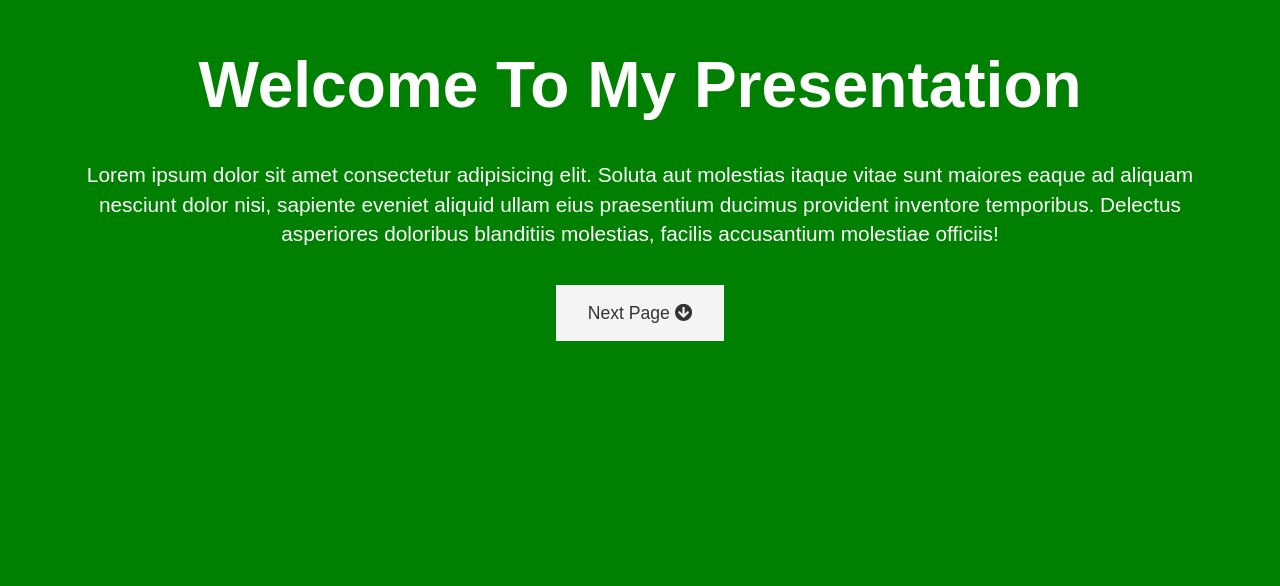
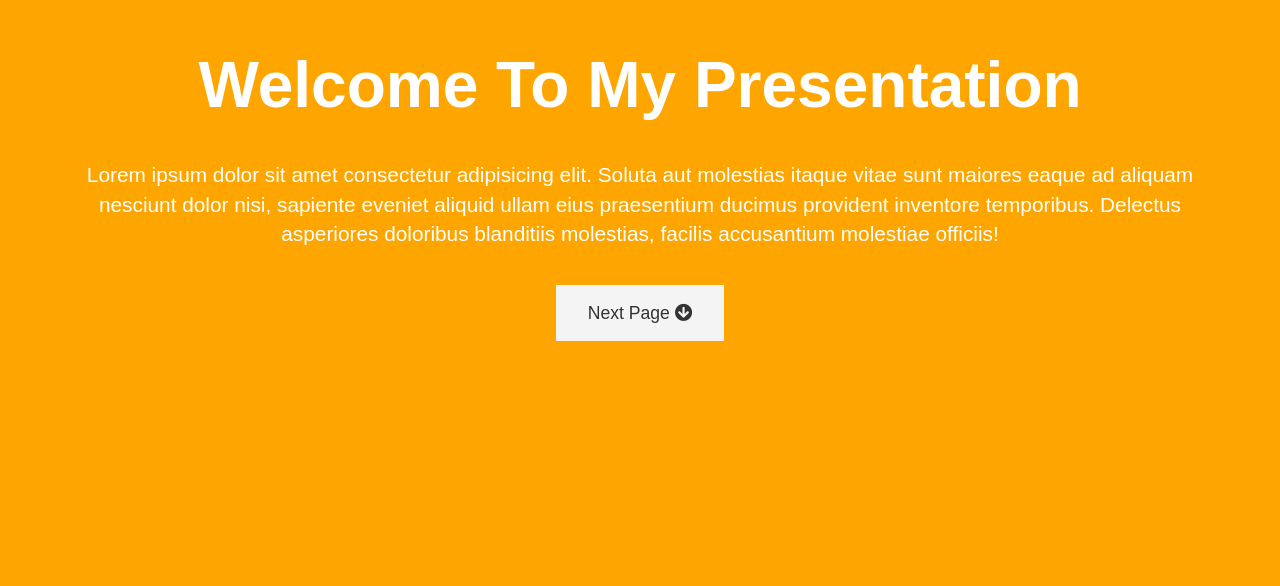
Before and after one commit to Nishita424/presentation-site, a plain HTML site: page index.html in a window 1280 px wide. Shown: the part 214-800 px from the top of the page. Drawn offline with Linux system fonts and the light colour scheme.

Commit message:
Added animation for pages

```diff
--- a/style.css
+++ b/style.css
@@ -1,13 +1,13 @@
-:root{
-    --page-1-color: green;
+:root {
+  --page-1-color: orange;
   --page-2-color: white;
-    --page-3-color: orange;
-    --page-4-color: black;
+  --page-3-color: green;
+  --page-4-color: rgb(13, 13, 87);
 
-    --animate-speed: 1s;
+  --animate-speed: 2s;
 }
 
-body{
+body {
   font-family: Arial, Helvetica, sans-serif;
   line-height: 1.4;
   color: white;
@@ -19,21 +19,21 @@ body{
 }
 
 /* Page Colors  */
-#page-1{
+#page-1 {
   background: var(--page-1-color);
 }
-#page-2{
+#page-2 {
   background: var(--page-2-color);
   color: black;
 }
-#page-3{
+#page-3 {
   background: var(--page-3-color);
 }
-#page-4{
+#page-4 {
   background: var(--page-4-color);
 }
 
-.page{
+.page {
   display: flex;
   flex-direction: column;
   height: 100vh;
@@ -43,16 +43,17 @@ body{
   padding: 0 4rem;
 }
 
-.page h1{
+.page h1 {
   font-size: 4rem;
   line-height: 1.2;
   margin: 1rem;
 }
-.page p{
+.page p {
   font-size: 1.3rem;
 }
 
-.btn{
+/* Buttons  */
+.btn {
   display: inline-block;
   padding: 1rem 2rem;
   background: #f4f4f4;
@@ -63,11 +64,33 @@ body{
   font-size: 1.1rem;
   transition: all 0.3s ease-in;
 }
-.btn:hover, .btn-dark{
+.btn:hover,
+.btn-dark {
   background: #333;
   color: #fff;
 }
-.btn-dark:hover{
+.btn-dark:hover {
   background: #f4f4f4;
   color: #333;
 }
+
+/* Page Animation  */
+#page-1 h1 {
+  transform: translateY(-1200px);
+  animation: heading var(--animate-speed) forwards ease-in;
+}
+@keyframes heading {
+  to {
+    transform: translateY(0);
+  }
+}
+
+#page-1 p {
+  transform: translateX(-1200px);
+  animation: paragraph var(--animate-speed) forwards ease-in 1s;
+}
+@keyframes paragraph {
+  to {
+    transform: translateX(0);
+  }
+}
```
Lines whose indentation alone changed are shown as unchanged.
